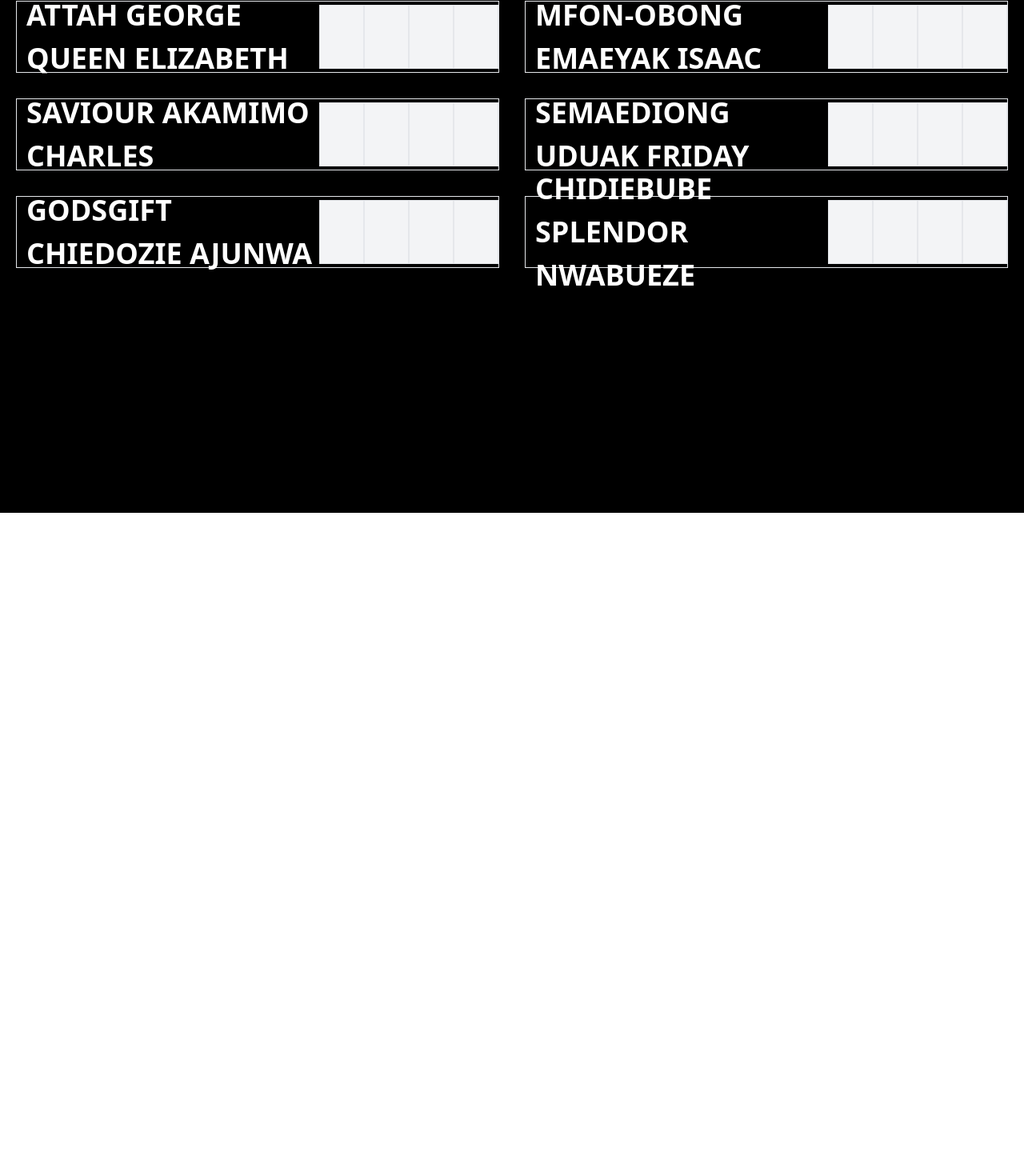
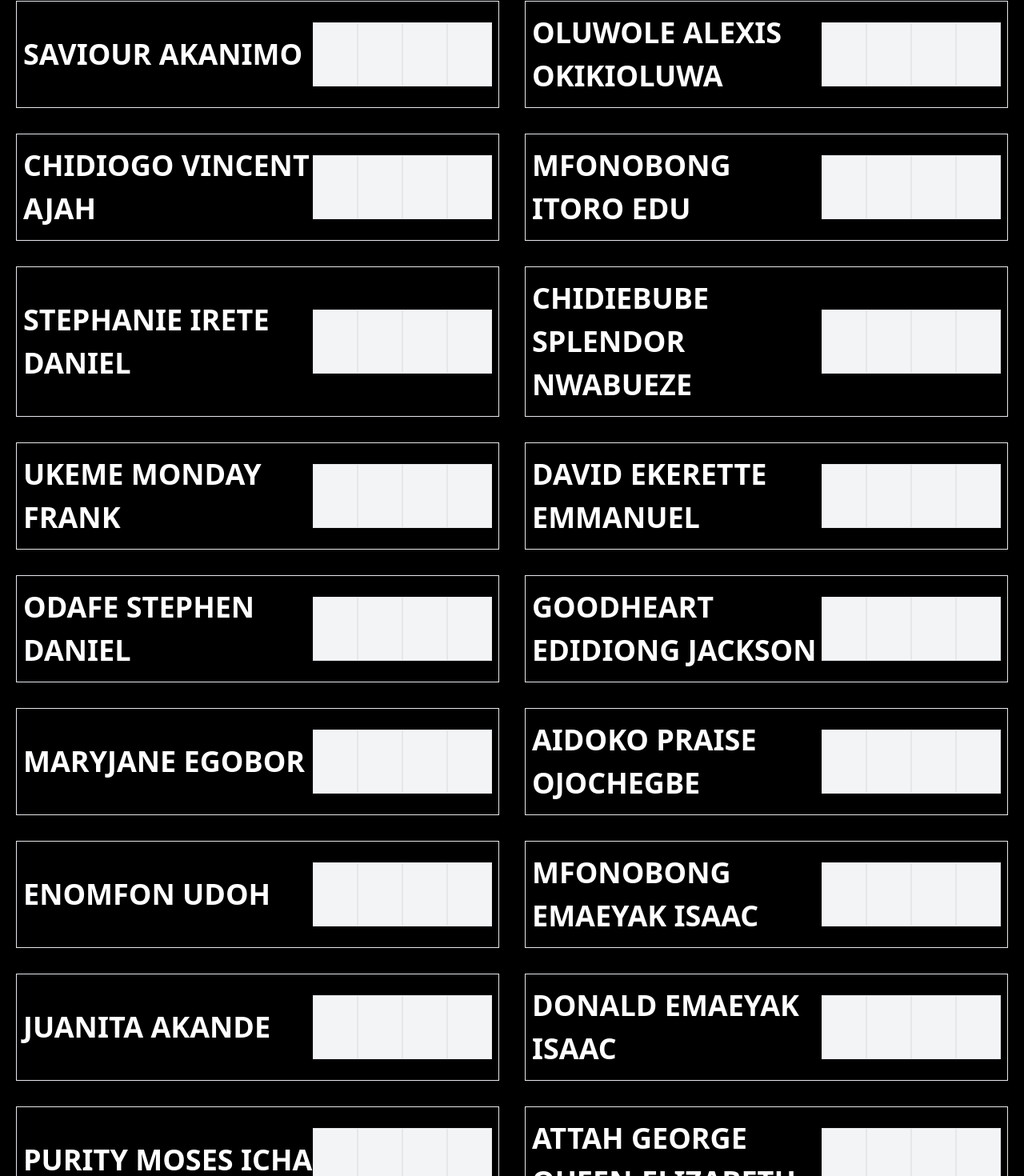
Before and after one commit to codes001/quiz-app, a React (Create React App) app: page /first in a window 1280 px wide. Shown: the part 159-1629 px from the top of the page at 80% size. Before the commit the page ends 800 px from the top, so only its background shows below. Built offline with nearby package versions, Linux system fonts and the light colour scheme.

Commit message:
Add first round participants, 2hr score persistence, timer pause, padding

```diff
--- a/src/App.css
+++ b/src/App.css
@@ -3,7 +3,8 @@
 }
 
 .user-card {
-    height: 90px;
+    min-height: 90px;
+    padding: 12px 8px;
 }
 
 .timer {
--- a/src/components/Home.jsx
+++ b/src/components/Home.jsx
@@ -5,12 +5,12 @@ function Home() {
 const navigate = useNavigate()
   return (
     <div className='home text-white flex flex-col items-center justify-center h-screen'>
-        <h1 className='text-5xl font-bold mb-10'>Welcome To The Nyanya Youth Quiz, 2025</h1>
-        <h1 className='text-5xl'>Grand Finale for Quiz Competition (3rd Round)</h1>
+        <h1 className='text-5xl font-bold mb-10'>Welcome To The Nyanya Youth Quiz, 2026</h1>
+        <h1 className='text-5xl'>First Round for Quiz Competition</h1>
         <div className='flex items-center mt-10'>
         <button className='bg-white text-black px-8 py-3 block text-3xl font-bold rounded-md mx-2' onClick={() => navigate('first')}>Ages 6-10</button>
-        <button className='bg-white text-black px-8 py-3 block text-3xl font-bold rounded-md mx-2' onClick={() => navigate('second')}>Ages 11-15</button>
-        <button className='bg-white text-black px-8 py-3 block text-3xl font-bold rounded-md mx-2' onClick={() => navigate('third')}>Ages 16-25</button>
+        {/* <button className='bg-white text-black px-8 py-3 block text-3xl font-bold rounded-md mx-2' onClick={() => navigate('second')}>Ages 11-15</button> */}
+        {/* <button className='bg-white text-black px-8 py-3 block text-3xl font-bold rounded-md mx-2' onClick={() => navigate('third')}>Ages 16-25</button> */}
         </div>
     </div>
   )
--- a/src/components/Timer.jsx
+++ b/src/components/Timer.jsx
@@ -32,9 +32,12 @@ function Timer() {
             {count < 10 && count >= 0 ? `0${count}` : count}
           </h1>
         </div>
-        <div className="controls grid grid-cols-3">
+        <div className="controls grid grid-cols-4">
           <button onClick={() => onStart()} className="px-3 py-2 bg-gray-800">
             Start
+          </button>
+          <button onClick={() => setActive(false)} className="px-3 py-2 bg-gray-800">
+            Pause
           </button>
           <button onClick={() => onReset()} className="px-3 py-2 bg-gray-800">
             Reset
--- a/src/components/UserCard.jsx
+++ b/src/components/UserCard.jsx
@@ -1,10 +1,36 @@
 import React, { useState, useEffect } from "react";
 
-function UserCard({ number, name }) {
-  const [first, setFirst] = useState();
-  const [second, setSecond] = useState();
-  const [third, setThird] = useState();
-  const [total, setTotal] = useState();
+const STORAGE_TTL = 2 * 60 * 60 * 1000;
+
+function getStorageKey(type, number) {
+  return `nyanya-quiz-${type}-${number}`;
+}
+
+function loadScores(type, number) {
+  try {
+    const raw = localStorage.getItem(getStorageKey(type, number));
+    if (!raw) return null;
+    const { value, savedAt } = JSON.parse(raw);
+    if (!value || Date.now() - savedAt > STORAGE_TTL) {
+      localStorage.removeItem(getStorageKey(type, number));
+      return null;
+    }
+    return value;
+  } catch (e) {
+    return null;
+  }
+}
+
+function UserCard({ number, name, type }) {
+  const saved = loadScores(type, number);
+  const [first, setFirst] = useState(saved ? saved.first : undefined);
+  const [second, setSecond] = useState(saved ? saved.second : undefined);
+  const [third, setThird] = useState(saved ? saved.third : undefined);
+  const [total, setTotal] = useState(
+    saved && (saved.first || saved.second || saved.third)
+      ? +(saved.first || 0) + +(saved.second || 0) + +(saved.third || 0)
+      : ""
+  );
   useEffect(() => {
     if (first || second || third)
       setTotal(
@@ -17,6 +43,14 @@ function UserCard({ number, name }) {
     )
       setTotal("");
   }, [total, first, second, third]);
+  useEffect(() => {
+    try {
+      localStorage.setItem(
+        getStorageKey(type, number),
+        JSON.stringify({ value: { first, second, third }, savedAt: Date.now() })
+      );
+    } catch (e) {}
+  }, [first, second, third, type, number]);
   const handleFirstChange = (e) =>
     e.target.value.match(/[0-9]/) ? setFirst(e.target.value) : setFirst("");
   const handleSecondChange = (e) =>
--- a/src/data.js
+++ b/src/data.js
@@ -3,35 +3,49 @@ const data = {
     title: "Ages 6-10",
     participants: [
 
-      "Attah George Queen Elizabeth",
-      "Mfon-obong Emaeyak Isaac",
-      "Saviour Akamimo Charles",
-"Semaediong Uduak Friday",
-"Godsgift Chiedozie Ajunwa",
-"Chidiebube Splendor Nwabueze"
+      "Saviour Akanimo",
+      "Oluwole Alexis Okikioluwa",
+      "Chidiogo Vincent Ajah",
+"Mfonobong Itoro Edu",
+"Stephanie Irete Daniel",
+"Chidiebube Splendor Nwabueze",
+"Ukeme Monday Frank",
+"David Ekerette Emmanuel",
+"Odafe Stephen Daniel",
+"Goodheart Edidiong Jackson",
+"Maryjane Egobor",
+"Aidoko Praise Ojochegbe",
+"Enomfon Udoh",
+"Mfonobong Emaeyak Isaac",
+"Juanita Akande",
+"Donald Emaeyak Isaac",
+"Purity Moses Icha",
+"Attah George Queen-Elizabeth",
+"Rehoboth Efiong Anwana",
+"Adole Precious"
     ],
   },
-  second: {
-    title: "Ages 11-15",
-        participants: [
-      "Edu Etienoabasi Itoro",
-      "Ojeh Prince",
-      "Victor Ajunwa",
-      "Mendara Clement Essien",
-      "Ezekiel Akanimo"
+  // second: {
+  //   title: "Ages 11-15",
+  //       participants: [
+  //     "Edu Etienoabasi Itoro",
+  //     "Ojeh Prince",
+  //     "Victor Ajunwa",
+  //     "Mendara Clement Essien",
+  //     "Ezekiel Akanimo"
 
-    ],
-  },
-  third: {
-    title: "Ages 16-25",
-    participants: [
-      "Ben Nnamma Akpan",
-      "Ohiri Goodluck U.",
-      "Ohiri Favour Chioma",
-      "Gideon Edet Jonah",
-      "Okwong Prince Effiong"
-    ],
-  },
+  //   ],
+  // },
+  // third: {
+  //   title: "Ages 16-25",
+  //   participants: [
+  //     "Ben Nnamma Akpan",
+  //     "Ohiri Goodluck U.",
+  //     "Ohiri Favour Chioma",
+  //     "Gideon Edet Jonah",
+  //     "Okwong Prince Effiong"
+  //   ],
+  // },
 };
 
 export default data;
--- a/src/pages/Scoresheet.jsx
+++ b/src/pages/Scoresheet.jsx
@@ -20,7 +20,7 @@ function Scoresheet({ type }) {
       </header>
       <div className="grid grid-cols-2 gap-8 py-10 px-5 pt-16">
         {pageData.participants.map((participant, index) => (
-          <UserCard key={index} number={index} name={participant} />
+          <UserCard key={index} number={index} type={type} name={participant} />
         ))}
       </div>
     </div>
```
